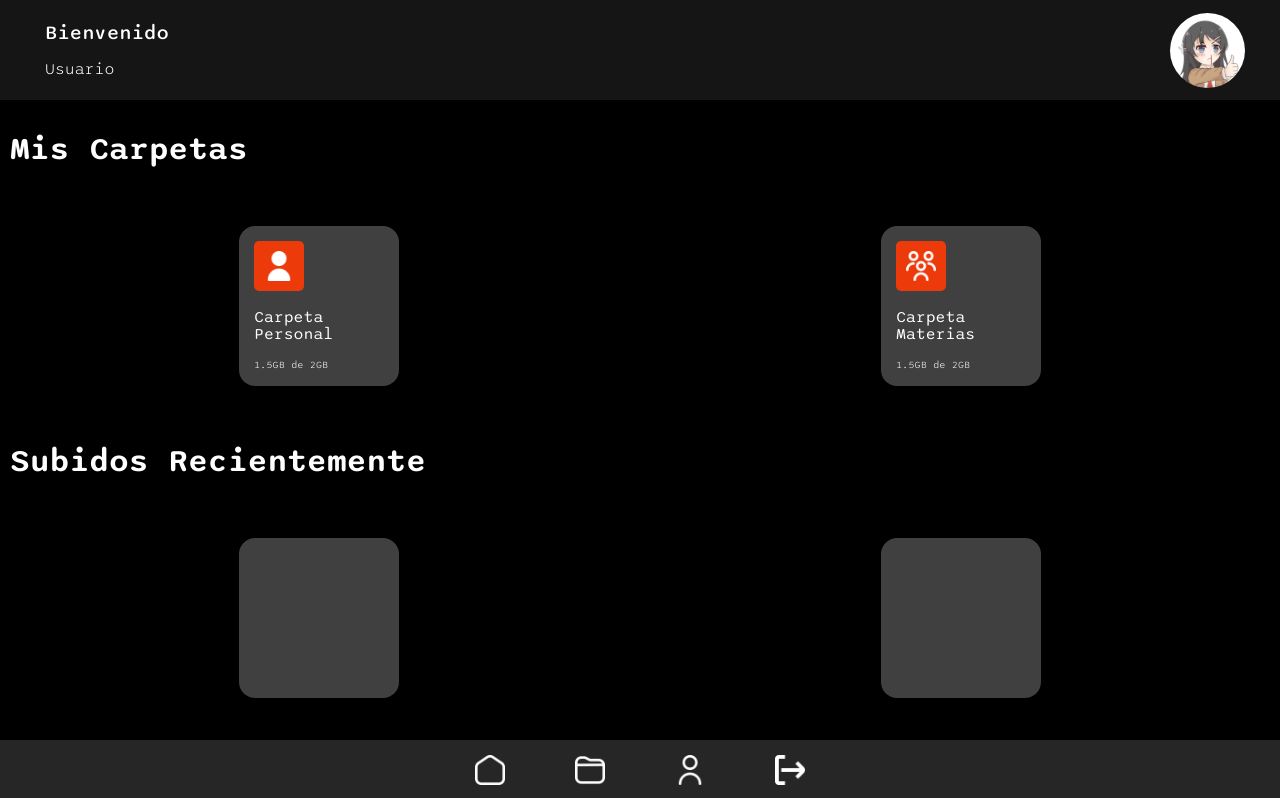
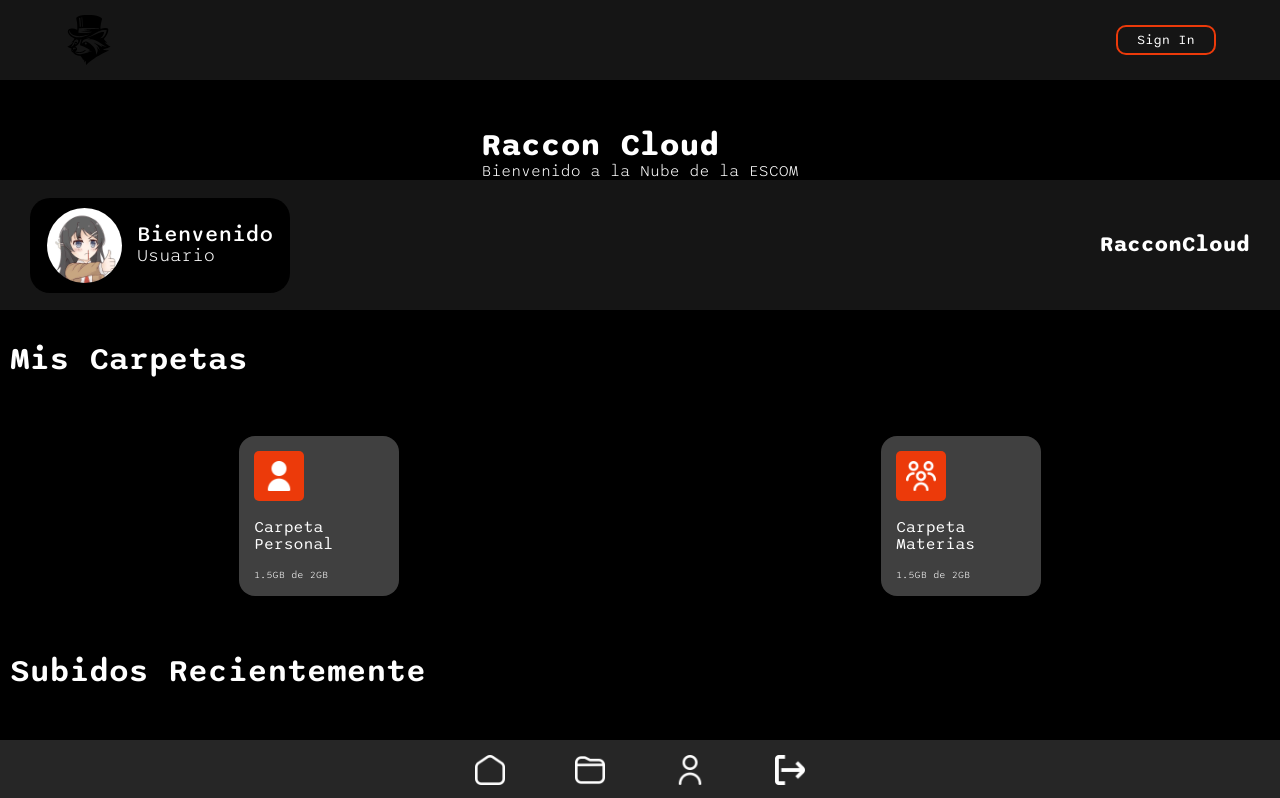
Before and after one commit to SamuelBarush/RacconCloud, a Vue app in the folder racconcloud/: page /dashboard in a window 1280 px wide. Shown: the top 798 px of the page. Built offline with nearby package versions, Linux system fonts and the light colour scheme.

Commit message:
HomeView & App

```diff
--- a/racconcloud/src/App.vue
+++ b/racconcloud/src/App.vue
@@ -1,8 +1,47 @@
 <template>
+  <header class="header-home-container" v-if="showMainandHeader">
+        <div class="header-home-principal">
+            <img class="header-home-logo" src="./assets/images/logo.svg" alt="Sun Icon">
+            <router-link to="/login">
+                <button class="header-home-sign-in" @click="handleSignin">Sign In</button>
+            </router-link>
+        </div>
+    </header>
+    <main class="main-home-container" v-if="showMainandHeader">
+      <div class="main-home-image">
+          <img src="./assets/images/cloud-image.jpg" alt="">
+          <div class="main-home-text">
+            <h1>Raccon Cloud</h1>
+            <p>Bienvenido a la Nube de la ESCOM</p>
+          </div>
+      </div>
+      <div class="aside" v-if="showMainandHeader">
+        <ul>
+          <li><img class="main-home-image-slide" src="./assets/images/small-cloud-image.jpg" alt="Small Cloud Image"></li>
+          <li><img class="main-home-image-slide" src="./assets/images/small-cloud-image.jpg" alt="Small Cloud Image"></li>
+          <li><img class="main-home-image-slide" src="./assets/images/small-cloud-image.jpg" alt="Small Cloud Image"></li>
+          <li><img class="main-home-image-slide" src="./assets/images/small-cloud-image.jpg" alt="Small Cloud Image"></li>
+        </ul>
+        <h2>Aviso de Mantenimiento</h2>
+        <p>La plataforma tendrá mantenimiento el día
+          27 de Mayo del 2024</p>
+      </div>
+    </main>
   <router-view/>
 </template>
 
 <script setup>
+  import { ref } from "vue"
+  import { useRouter } from "vue-router";
+
+  const showMainandHeader = ref(true)
+  const router = useRouter()
+
+  const handleSignin = () => {
+    showMainandHeader.value = false
+    router.push('/login')
+  }
+
 </script>
 
 <style lang="scss">
--- a/racconcloud/src/components/HeaderComponent.vue
+++ b/racconcloud/src/components/HeaderComponent.vue
@@ -1,10 +1,18 @@
 <template>
     <header class="header-dashboard-container">
         <div class="header-dashboard-user">
-            <p>Bienvenido</p>
-            <p>Usuario</p>
+            <img src="../assets/images/FB_IMG_1661211168594.jpg" alt="">
+            <div class="header-dashboard-user-text">
+                <p>Bienvenido</p>
+                <p>Usuario</p>
+            </div>
+        </div>
+        <div class="header-dashboard-search">
+            <img src="../assets/images/busqueda.png" alt="">
+            <input type="text" value="Buscar">
         </div>
         <div class="header-dashboard-img">
+            <p>RacconCloud</p>
             <img src="../assets/images/FB_IMG_1661211168594.jpg" alt="">
         </div>
     </header>
--- a/racconcloud/src/router/index.js
+++ b/racconcloud/src/router/index.js
@@ -1,16 +1,16 @@
 import { createRouter, createWebHistory } from 'vue-router'
+import App from '@/App.vue'
 import DashboardStudentView from '../views/DashboardStudentView.vue'
 import FolderStudentView from '../views/FoldersStudentView.vue'
 import InfoStudentView from '@/views/InfoStudentView.vue'
 //import InfoView from '../views/InfoView.vue'
 import LoginView from '../views/LoginView.vue'
-import HomeView from '@/views/HomeView.vue'
 
 const routes = [
   {
     path: '/home',
     name: 'home',
-    component: HomeView,
+    component: App,
     meta:{
       requireAuth: false,
       role: ''
--- a/racconcloud/src/sass/components/header_dashboard.scss
+++ b/racconcloud/src/sass/components/header_dashboard.scss
@@ -1,17 +1,27 @@
 .header-dashboard-container {
     display: flex;
-    padding: 5px 35px;
     align-items: center;
     justify-content: space-between;
     height: 90px;
+    padding: 5px 15px;
     background-color: #ffffff15;
     color: $white;
+    @media(min-width: 768px)
+    {
+        height: 100px;
+        padding: 5px 20px;
+    }
+    @media(min-width: 1024px)
+    {
+        height: 120px;
+        padding: 5px 30px;
+    }
 }
 
 .header-dashboard-user {
     display: flex;
-    flex-direction: column;
-    justify-content: space-between;
+    justify-content: center;
+    align-items: center;
     width: 145px;
     height: 55px;
     padding: 5px 10px;
@@ -23,11 +33,50 @@
         font-family: 'Sono-Light';
         font-size: 16px;
     }
+    img{
+        display: none;
+        border-radius: 50%;
+    }
+
+    @media(min-width: 768px)
+    {
+        width: 155px;
+        height: 65px;
+        p:first-child{
+            font-size: 22px;
+        }
+        p:last-child{
+            font-size: 18px;
+        }
+    }
+
+    @media(min-width: 1024px)
+    {
+        width: 250px;
+        height: 85px;
+        padding: 5px 5px;
+        gap: 15px;
+        background-color: $black;
+        border-radius: 20px;
+
+        img{
+            display: block;
+            width: 75px;
+            height: 75px;
+        }
+    }
+
+}
+
+
+.header-dashboard-search{
+    display: none;
 }
 
 .header-dashboard-img {
     display: flex;
     align-items: center;
+    justify-content: center;
     height: 75px;
     width: 75px;
 
@@ -36,4 +85,29 @@
         width: 75px;
         border-radius: 50%;
     }
+    p{
+        display: none;
+        font-family: 'Sono-Bold';
+    }
+
+    @media(min-width: 768px)
+    {
+        width: 85px;
+        height: 85px;
+        img{
+            width: 85px;
+            height: 85px;
+        }
+    }
+    @media(min-width: 1024px)
+    {
+        width:150px;
+        p{
+            display: block;
+            font-size: 22px;
+        }
+        img{
+            display: none;
+        }
+    }
 }
--- a/racconcloud/src/sass/components/main_home.scss
+++ b/racconcloud/src/sass/components/main_home.scss
@@ -1,20 +1,37 @@
 .main-home-container{
+    position: relative;
     display: flex;
     flex-direction: column;
     align-items: center;
     width: 100%;
     height: 100%;
     gap: 50px;
-    padding-top: 50px;
+    margin-top: 50px;
 }
 
-.main-home-text{
+.main-home-image{
     display: flex;
+    position: relative;
     flex-direction: column;
     align-items: center;
     gap: 20px;
     width: 70%;
     color: $white;
+    img{
+        display: none;
+    }
+
+    @media (min-width: 1441px) {
+        img{
+            display: block;
+            width: 500px;
+            height: 670px;
+        }
+    }
+}
+
+.main-home-text{
+
     h1{
         font-family: 'Sono-Bold';
     }
@@ -22,12 +39,86 @@
         font-family: 'Sono-Light';
     }
 
+    @media (min-width: 1441px) {
+        position: absolute;
+        display: flex;
+        flex-direction: column;
+        top: 100px;
+        left: 50px;
+        gap: 20px;
+
+        h1{
+            font-size: 64px;
+        }
+        p{
+            font-size: 36px;
+        }
+    }
 }
 
-.main-home-image{
-    display: none;
-}
 
 .aside{
     display: none;
+    position: absolute;
+    overflow: hidden;
+    margin: 10px 10px;
+    color: $white;
+
+    h2{
+        font-family: 'Sono-Bold';
+    }
+    p{
+        font-family: 'Sono-Light';
+    }
+    ul{
+        display: flex;
+        padding: 0px 0px;
+        width: 400%;
+        animation: slide 20s infinite alternate ease-in-out;
+    }
+    li{
+        width: 100%;
+        list-style: none;
+    }
+
+    @media (min-width: 1441px) {
+        display: flex;
+        flex-direction: column;
+        justify-content: center;
+        align-items: center;
+        gap: 10px;
+        width: 350px;
+        height: 450px;
+        right: 80px;
+        top: 10px;
+
+        h2{
+            font-size: 16px;
+        }
+        p{
+            font-size: 16px;
+        }
+    }
 }
+
+.main-home-image-slide{
+
+    @media (min-width: 1441px) {
+        width: 100%;
+        height: 100%;
+    }
+}
+
+@keyframes slide {
+    0% { margin-left: 0%;}
+    25% { margin-left: 0%;}
+
+    25% { margin-left: -100%;}
+    50% { margin-left: -100%;}
+
+    50% { margin-left: -200%;}
+    75% { margin-left: -200%;}
+
+    75% { margin-left: -300%;}
+    100% { margin-left: -300%;}
+}
--- a/racconcloud/src/views/HomeView.vue
+++ /dev/null
@@ -1,20 +0,0 @@
-<template>
-    <HeaderHomeComponent/>
-    <main class="main-home-container">
-        <div class="main-home-text">
-            <h1>Raccon Cloud</h1>
-            <p>Bienvenido a la Nube de la ESCOM</p>
-        </div>
-        <div class="main-home-image">
-            <img src="" alt="Cloud Image">
-        </div>
-    </main>
-    <div class="aside">
-        <img src="" alt="Small Cloud Image">
-        <p>Aviso de Mantenimiento<br>- La plataforma tendrá mantenimiento el día<br>27 de Mayo del 2024</p>
-    </div>
-</template>
-
-<script setup>
-    import HeaderHomeComponent from '../components/HeaderHomeComponent.vue'
-</script>
```
Also changed, not shown: racconcloud/src/components/MenuDashboardAcademy.vue (added, +40 -0 lines), racconcloud/src/components/MenuDashboardAdmin.vue (added, +30 -0 lines), racconcloud/src/components/MenuDashboardStudent.vue (added, +34 -0 lines), racconcloud/src/components/MenuDashboardTeacher.vue (added, +34 -0 lines).
